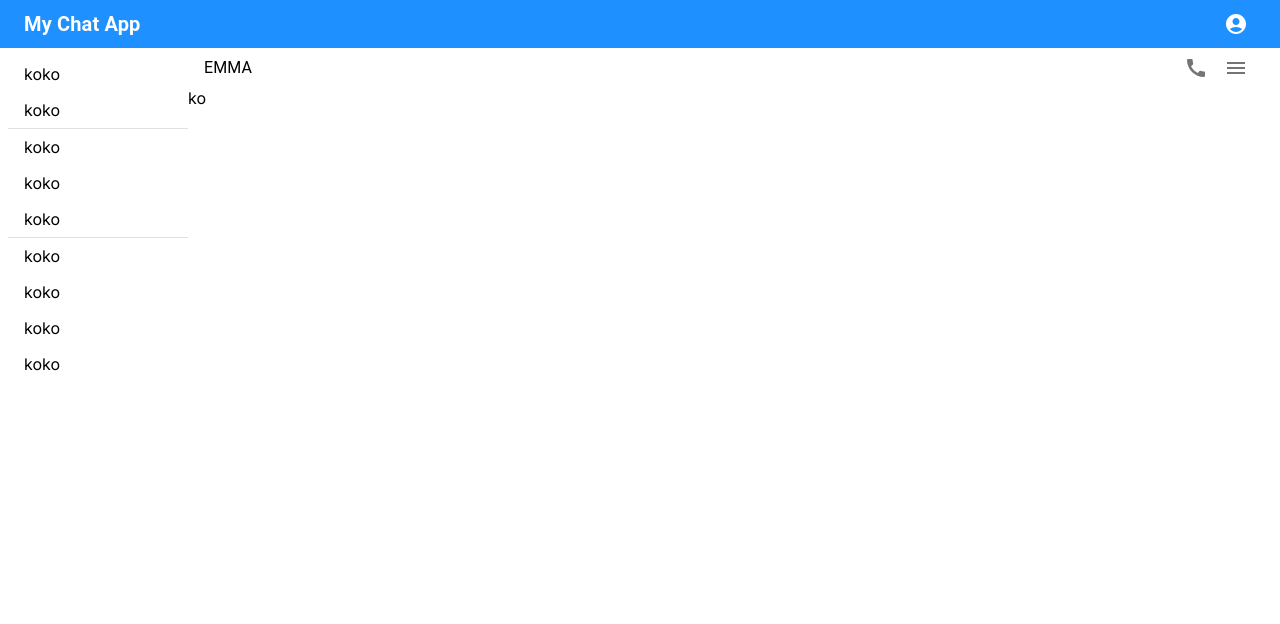
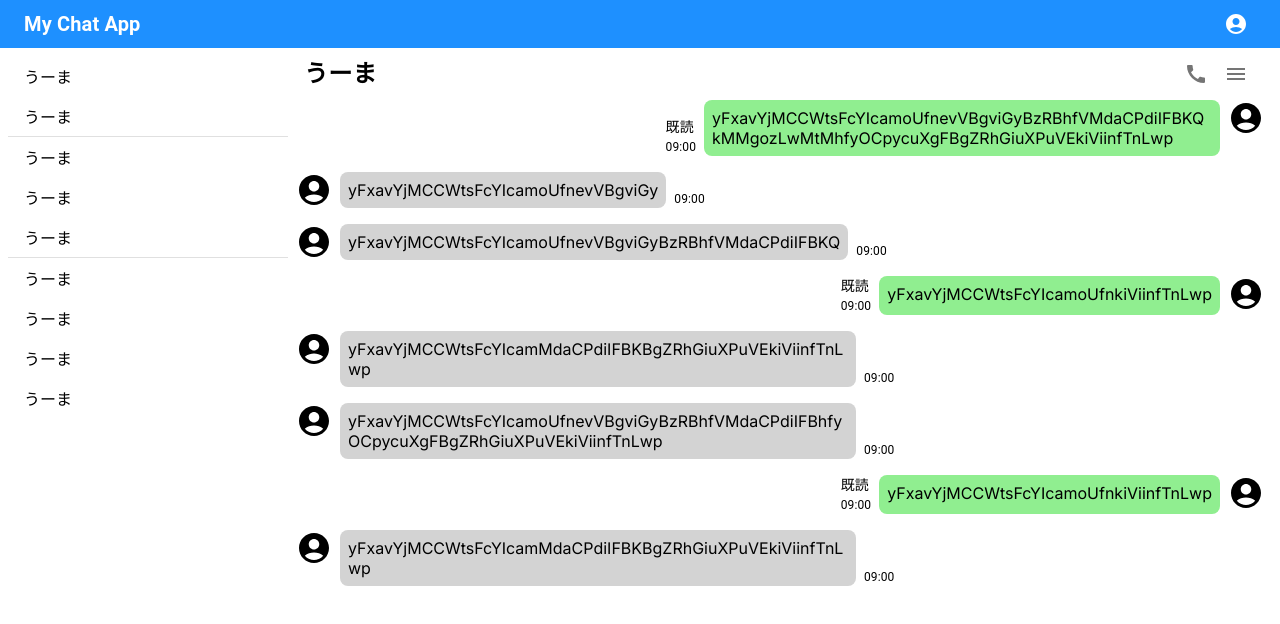
Before and after one commit to TaiyoMaruyama/nextJS-chat-app-lesson, a Next.js app: page / in a window 1280 px wide. Shown: the top 624 px of the page. Built offline with nearby package versions, Linux system fonts and the light colour scheme.

Commit message:
chatのフレームを作成

```diff
--- a/app/components/chat/ChatArea.tsx
+++ b/app/components/chat/ChatArea.tsx
@@ -1,12 +1,167 @@
-import { useTheme } from "@emotion/react";
+import React from "react";
 import { Call, Menu } from "@mui/icons-material";
 import { Box, IconButton, Typography } from "@mui/material";
-import React from "react";
-import SendFrame from "./SendFrame";
+import { ReceivedChatBubble } from "./chatBubbleFrame/ReceivedChatBubble";
+import { SendChatBubble } from "./chatBubbleFrame/SendChatBubble";
 
-const ChatArea = () => {
-  const theme = useTheme();
+const chatDemo = [
+  {
+    key: 2134141,
+    sendID: "xxxx",
+    text: "yFxavYjMCCWtsFcYIcamoUfnevVBgviGyBzRBhfVMdaCPdiIFBKQkMMgozLwMtMhfyOCpycuXgFBgZRhGiuXPuVEkiViinfTnLwp",
+    time: "09:00",
+    read: true,
+  },
+  {
+    key: 2134142,
+    sendID: "yyyy",
+    text: "yFxavYjMCCWtsFcYIcamoUfnevVBgviGy",
+    time: "09:00",
+    read: true,
+  },
+  {
+    key: 2134143,
+    sendID: "yyyy",
+    text: "yFxavYjMCCWtsFcYIcamoUfnevVBgviGyBzRBhfVMdaCPdiIFBKQ",
+    time: "09:00",
+    read: true,
+  },
+  {
+    key: 2134144,
+    sendID: "xxxx",
+    text: "yFxavYjMCCWtsFcYIcamoUfnkiViinfTnLwp",
+    time: "09:00",
+    read: true,
+  },
+  {
+    key: 2134145,
+    sendID: "yyyy",
+    text: "yFxavYjMCCWtsFcYIcamMdaCPdiIFBKBgZRhGiuXPuVEkiViinfTnLwp",
+    time: "09:00",
+    read: true,
+  },
+  {
+    key: 2134146,
+    sendID: "yyyy",
+    text: "yFxavYjMCCWtsFcYIcamoUfnevVBgviGyBzRBhfVMdaCPdiIFBhfyOCpycuXgFBgZRhGiuXPuVEkiViinfTnLwp",
+    time: "09:00",
+    read: true,
+  },
+  {
+    key: 2134144,
+    sendID: "xxxx",
+    text: "yFxavYjMCCWtsFcYIcamoUfnkiViinfTnLwp",
+    time: "09:00",
+    read: true,
+  },
+  {
+    key: 2134145,
+    sendID: "yyyy",
+    text: "yFxavYjMCCWtsFcYIcamMdaCPdiIFBKBgZRhGiuXPuVEkiViinfTnLwp",
+    time: "09:00",
+    read: true,
+  },
+  {
+    key: 2134146,
+    sendID: "yyyy",
+    text: "yFxavYjMCCWtsFcYIcamoUfnevVBgviGyBzRBhfVMdaCPdiIFBhfyOCpycuXgFBgZRhGiuXPuVEkiViinfTnLwp",
+    time: "09:00",
+    read: true,
+  },
+  {
+    key: 2134144,
+    sendID: "xxxx",
+    text: "yFxavYjMCCWtsFcYIcamoUfnkiViinfTnLwp",
+    time: "09:00",
+    read: true,
+  },
+  {
+    key: 2134145,
+    sendID: "yyyy",
+    text: "yFxavYjMCCWtsFcYIcamMdaCPdiIFBKBgZRhGiuXPuVEkiViinfTnLwp",
+    time: "09:00",
+    read: true,
+  },
+  {
+    key: 2134146,
+    sendID: "yyyy",
+    text: "yFxavYjMCCWtsFcYIcamoUfnevVBgviGyBzRBhfVMdaCPdiIFBhfyOCpycuXgFBgZRhGiuXPuVEkiViinfTnLwp",
+    time: "09:00",
+    read: true,
+  },
+  {
+    key: 2134144,
+    sendID: "xxxx",
+    text: "yFxavYjMCCWtsFcYIcamoUfnkiViinfTnLwp",
+    time: "09:00",
+    read: true,
+  },
+  {
+    key: 2134145,
+    sendID: "yyyy",
+    text: "yFxavYjMCCWtsFcYIcamMdaCPdiIFBKBgZRhGiuXPuVEkiViinfTnLwp",
+    time: "09:00",
+    read: true,
+  },
+  {
+    key: 2134146,
+    sendID: "yyyy",
+    text: "yFxavYjMCCWtsFcYIcamoUfnevVBgviGyBzRBhfVMdaCPdiIFBhfyOCpycuXgFBgZRhGiuXPuVEkiViinfTnLwp",
+    time: "09:00",
+    read: true,
+  },
+  {
+    key: 2134144,
+    sendID: "xxxx",
+    text: "yFxavYjMCCWtsFcYIcamoUfnkiViinfTnLwp",
+    time: "09:00",
+    read: true,
+  },
+  {
+    key: 2134145,
+    sendID: "yyyy",
+    text: "yFxavYjMCCWtsFcYIcamMdaCPdiIFBKBgZRhGiuXPuVEkiViinfTnLwp",
+    time: "09:00",
+    read: true,
+  },
+  {
+    key: 2134146,
+    sendID: "yyyy",
+    text: "yFxavYjMCCWtsFcYIcamoUfnevVBgviGyBzRBhfVMdaCPdiIFBhfyOCpycuXgFBgZRhGiuXPuVEkiViinfTnLwp",
+    time: "09:00",
+    read: true,
+  },
+  {
+    key: 2134144,
+    sendID: "xxxx",
+    text: "yFxavYjMCCWtsFcYIcamoUfnkiViinfTnLwp",
+    time: "09:00",
+    read: true,
+  },
+  {
+    key: 2134145,
+    sendID: "yyyy",
+    text: "yFxavYjMCCWtsFcYIcamMdaCPdiIFBKBgZRhGiuXPuVEkiViinfTnLwp",
+    time: "09:00",
+    read: true,
+  },
+  {
+    key: 2134146,
+    sendID: "yyyy",
+    text: "yFxavYjMCCWtsFcYIcamoUfnevVBgviGyBzRBhfVMdaCPdiIFBhfyOCpycuXgFBgZRhGiuXPuVEkiViinfTnLwp",
+    time: "09:00",
+    read: true,
+  },
+  {
+    key: 2134147,
+    sendID: "xxxx",
+    text: "OK",
+    time: "09:00",
+    read: true,
+  },
+];
 
+const ChatBubble = () => {
   return (
     <Box flexGrow={1}>
       <Box
@@ -16,7 +171,9 @@ const ChatArea = () => {
         justifyContent="space-between"
         sx={{ px: 2 }}
       >
-        <Typography>EMMA</Typography>
+        <Typography sx={{ fontSize: 24, fontWeight: "bold", py: 1 }}>
+          うーま
+        </Typography>
         <Box id="icon-button-group">
           <IconButton>
             <Call />
@@ -26,11 +183,25 @@ const ChatArea = () => {
           </IconButton>
         </Box>
       </Box>
-      <Box>
-        <SendFrame />
+      <Box height={500} sx={{ mx: 1, overflowY: "auto" }}>
+        {chatDemo.map((chat) =>
+          chat.sendID === "xxxx" ? (
+            <SendChatBubble
+              text={chat.text}
+              time={chat.time}
+              read={chat.read}
+            />
+          ) : (
+            <ReceivedChatBubble
+              text={chat.text}
+              time={chat.time}
+              read={chat.read}
+            />
+          )
+        )}
       </Box>
     </Box>
   );
 };
 
-export default ChatArea;
+export default ChatBubble;
--- a/app/components/chat/SendFrame.tsx
+++ /dev/null
@@ -1,8 +0,0 @@
-import { Box } from "@mui/material";
-import React from "react";
-
-const sendFrame = () => {
-  return <Box>ko</Box>;
-};
-
-export default sendFrame;
--- /dev/null
+++ b/app/components/chat/chatBubbleFrame/ReceivedChatBubble.tsx
@@ -0,0 +1,30 @@
+import { AccountCircle } from "@mui/icons-material";
+import { Box, Typography } from "@mui/material";
+import React, { FC } from "react";
+
+export const ReceivedChatBubble: FC<{
+  text: string;
+  time: string;
+  read: boolean;
+}> = ({ text, time, read }) => {
+  return (
+    <Box display="flex" sx={{ mb: 2 }}>
+      <AccountCircle sx={{ fontSize: 36 }} />
+      <Box
+        maxWidth={500}
+        sx={{
+          borderRadius: 2,
+          bgcolor: "lightgrey",
+          overflowWrap: "break-word",
+          p: 1,
+          mx: 1,
+        }}
+      >
+        {text}
+      </Box>
+      <Box display="flex" flexDirection="column" justifyContent="flex-end">
+        <Typography sx={{ fontSize: 12 }}>{time}</Typography>
+      </Box>
+    </Box>
+  );
+};
--- /dev/null
+++ b/app/components/chat/chatBubbleFrame/SendChatBubble.tsx
@@ -0,0 +1,31 @@
+import { AccountCircle } from "@mui/icons-material";
+import { Box, Typography } from "@mui/material";
+import React, { FC } from "react";
+
+export const SendChatBubble: FC<{
+  text: string;
+  time: string;
+  read: boolean;
+}> = ({ text, time, read }) => {
+  return (
+    <Box display="flex" justifyContent="flex-end" sx={{ mb: 2 }}>
+      <Box display="flex" flexDirection="column" justifyContent="flex-end">
+        {read && <Typography sx={{ fontSize: 14 }}>既読</Typography>}
+        <Typography sx={{ fontSize: 12 }}>{time}</Typography>
+      </Box>
+      <Box
+        maxWidth={500}
+        sx={{
+          borderRadius: 2,
+          bgcolor: "lightgreen",
+          overflowWrap: "break-word",
+          p: 1,
+          mx: 1,
+        }}
+      >
+        {text}
+      </Box>
+      <AccountCircle sx={{ fontSize: 36 }} />
+    </Box>
+  );
+};
--- a/app/components/sideBar/Sidebar.tsx
+++ b/app/components/sideBar/Sidebar.tsx
@@ -3,19 +3,19 @@ import React from "react";
 
 const Sidebar = () => {
   return (
-    <Box width={180}>
+    <Box width={280}>
       <List>
-        <ListItemButton>koko</ListItemButton>
-        <ListItemButton>koko</ListItemButton>
+        <ListItemButton>うーま</ListItemButton>
+        <ListItemButton>うーま</ListItemButton>
         <Divider></Divider>
-        <ListItemButton>koko</ListItemButton>
-        <ListItemButton>koko</ListItemButton>
-        <ListItemButton>koko</ListItemButton>
+        <ListItemButton>うーま</ListItemButton>
+        <ListItemButton>うーま</ListItemButton>
+        <ListItemButton>うーま</ListItemButton>
         <Divider></Divider>
-        <ListItemButton>koko</ListItemButton>
-        <ListItemButton>koko</ListItemButton>
-        <ListItemButton>koko</ListItemButton>
-        <ListItemButton>koko</ListItemButton>
+        <ListItemButton>うーま</ListItemButton>
+        <ListItemButton>うーま</ListItemButton>
+        <ListItemButton>うーま</ListItemButton>
+        <ListItemButton>うーま</ListItemButton>
       </List>
     </Box>
   );
--- a/app/pages/login/page.tsx
+++ /dev/null
@@ -1,5 +0,0 @@
-import React from "react";
-
-const index = () => <div>index</div>;
-
-export default index;
```
